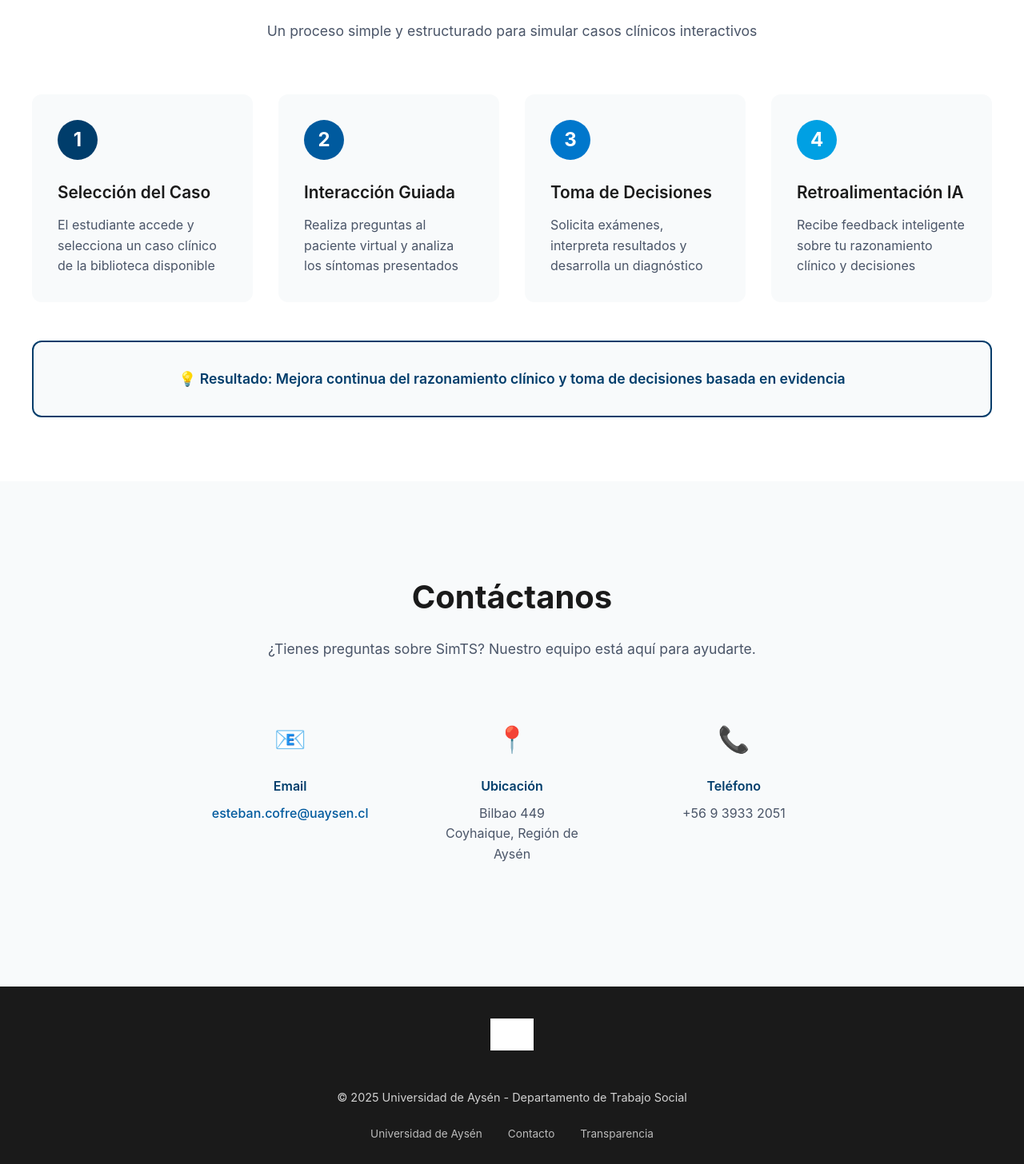
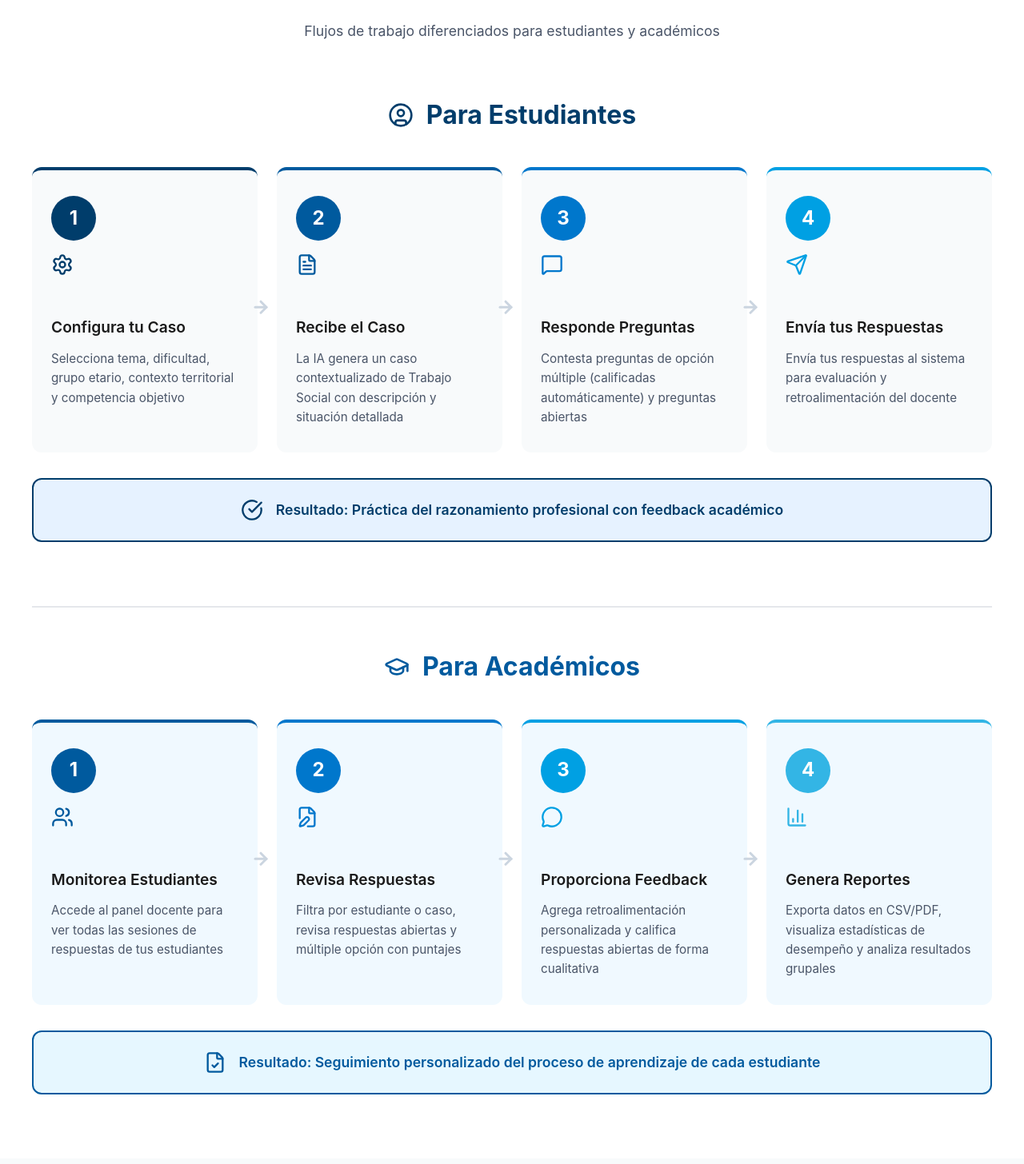
Before and after one commit to estebancofre-coy/simts, a React (Vite) app in the folder frontend/: page / in a window 1280 px wide. Shown: the part 1474-2930 px from the top of the page at 80% size. Built offline with nearby package versions, Linux system fonts and the light colour scheme; no server answers; grey boxes are pictures that could not be loaded.

Commit message:
refactor: Redesign workflow section with accurate Social Work processes - separate student and teacher flows with lucide-react icons and arrow connectors

```diff
--- a/frontend/src/Landing.jsx
+++ b/frontend/src/Landing.jsx
@@ -1,5 +1,6 @@
 import { useState } from 'react'
 import { useNavigate } from 'react-router-dom'
+import { UserCircle, Settings, FileText, MessageSquare, Send, CheckCircle, GraduationCap, Users, FileEdit, BarChart3, FileCheck, MessageCircle, ArrowRight } from 'lucide-react'
 
 export default function Landing() {
   const navigate = useNavigate()
@@ -237,56 +238,90 @@ export default function Landing() {
               maxWidth: '700px',
               margin: '0 auto'
             }}>
-              Un proceso simple y estructurado para simular casos clínicos interactivos
+              Flujos de trabajo diferenciados para estudiantes y académicos
             </p>
+          </div>
+
+          {/* Workflow para Estudiantes */}
+          <div style={{ marginBottom: '5rem' }}>
+            <div style={{
+              display: 'flex',
+              alignItems: 'center',
+              gap: '1rem',
+              marginBottom: '2.5rem',
+              justifyContent: 'center'
+            }}>
+              <UserCircle size={32} color="#003d6b" />
+              <h3 style={{
+                fontSize: '2rem',
+                color: '#003d6b',
+                fontWeight: '700',
+                margin: 0
+              }}>
+                Para Estudiantes
+              </h3>
             </div>
 
             <div style={{
               display: 'grid',
-            gridTemplateColumns: 'repeat(auto-fit, minmax(250px, 1fr))',
-            gap: '2rem',
-            marginBottom: '3rem'
+              gridTemplateColumns: 'repeat(auto-fit, minmax(220px, 1fr))',
+              gap: '1.5rem',
+              position: 'relative'
             }}>
               {[
                 {
                   step: '1',
-                title: 'Selección del Caso',
-                description: 'El estudiante accede y selecciona un caso clínico de la biblioteca disponible',
+                  icon: <Settings size={28} />,
+                  title: 'Configura tu Caso',
+                  description: 'Selecciona tema, dificultad, grupo etario, contexto territorial y competencia objetivo',
                   color: '#003d6b'
                 },
                 {
                   step: '2',
-                title: 'Interacción Guiada',
-                description: 'Realiza preguntas al paciente virtual y analiza los síntomas presentados',
+                  icon: <FileText size={28} />,
+                  title: 'Recibe el Caso',
+                  description: 'La IA genera un caso contextualizado de Trabajo Social con descripción y situación detallada',
                   color: '#005a9e'
                 },
                 {
                   step: '3',
-                title: 'Toma de Decisiones',
-                description: 'Solicita exámenes, interpreta resultados y desarrolla un diagnóstico',
+                  icon: <MessageSquare size={28} />,
+                  title: 'Responde Preguntas',
+                  description: 'Contesta preguntas de opción múltiple (calificadas automáticamente) y preguntas abiertas',
                   color: '#0077cc'
                 },
                 {
                   step: '4',
-                title: 'Retroalimentación IA',
-                description: 'Recibe feedback inteligente sobre tu razonamiento clínico y decisiones',
+                  icon: <Send size={28} />,
+                  title: 'Envía tus Respuestas',
+                  description: 'Envía tus respuestas al sistema para evaluación y retroalimentación del docente',
                   color: '#00a0e3'
                 }
-            ].map((item, index) => (
-              <div key={index} style={{
+              ].map((item, index, arr) => (
+                <div key={index} style={{ position: 'relative' }}>
+                  <div style={{
                     backgroundColor: '#f8fafb',
-                padding: '2rem',
+                    padding: '2rem 1.5rem',
                     borderRadius: '12px',
-                position: 'relative',
-                transition: 'transform 0.3s ease',
-                cursor: 'default'
+                    borderTop: `4px solid ${item.color}`,
+                    transition: 'all 0.3s ease',
+                    cursor: 'default',
+                    height: '100%',
+                    display: 'flex',
+                    flexDirection: 'column'
                   }}
-              onMouseEnter={(e) => e.currentTarget.style.transform = 'translateY(-5px)'}
-              onMouseLeave={(e) => e.currentTarget.style.transform = 'translateY(0)'}
+                  onMouseEnter={(e) => {
+                    e.currentTarget.style.transform = 'translateY(-5px)'
+                    e.currentTarget.style.boxShadow = '0 8px 24px rgba(0, 61, 107, 0.12)'
+                  }}
+                  onMouseLeave={(e) => {
+                    e.currentTarget.style.transform = 'translateY(0)'
+                    e.currentTarget.style.boxShadow = 'none'
+                  }}
                   >
                     <div style={{
-                  width: '50px',
-                  height: '50px',
+                      width: '56px',
+                      height: '56px',
                       borderRadius: '50%',
                       backgroundColor: item.color,
                       color: 'white',
@@ -295,46 +330,237 @@ export default function Landing() {
                       justifyContent: 'center',
                       fontSize: '1.5rem',
                       fontWeight: '700',
-                  marginBottom: '1.5rem'
+                      marginBottom: '1rem'
                     }}>
                       {item.step}
                     </div>
-                <h3 style={{
-                  fontSize: '1.3rem',
+                    <div style={{
+                      color: item.color,
+                      marginBottom: '1rem'
+                    }}>
+                      {item.icon}
+                    </div>
+                    <h4 style={{
+                      fontSize: '1.2rem',
                       marginBottom: '0.75rem',
                       color: '#1a1a1a',
                       fontWeight: '600'
                     }}>
                       {item.title}
-                </h3>
+                    </h4>
                     <p style={{
-                  fontSize: '1rem',
+                      fontSize: '0.95rem',
                       color: '#4a5568',
                       lineHeight: '1.6',
-                  margin: 0
+                      margin: 0,
+                      flexGrow: 1
                     }}>
                       {item.description}
                     </p>
                   </div>
+
+                  {/* Flecha de flujo */}
+                  {index < arr.length - 1 && (
+                    <div style={{
+                      position: 'absolute',
+                      right: '-1rem',
+                      top: '50%',
+                      transform: 'translateY(-50%)',
+                      zIndex: 1,
+                      display: window.innerWidth > 768 ? 'block' : 'none'
+                    }}>
+                      <ArrowRight size={24} color="#cbd5e0" strokeWidth={3} />
+                    </div>
+                  )}
+                </div>
               ))}
             </div>
 
-          {/* Visual Flow Indicator */}
+            {/* Resultado para Estudiantes */}
             <div style={{
+              marginTop: '2rem',
               textAlign: 'center',
-            padding: '2rem',
-            backgroundColor: '#f8fafb',
+              padding: '1.5rem',
+              backgroundColor: '#e6f2ff',
               borderRadius: '12px',
-            border: '2px solid #003d6b'
+              border: '2px solid #003d6b',
+              display: 'flex',
+              alignItems: 'center',
+              justifyContent: 'center',
+              gap: '1rem'
             }}>
+              <CheckCircle size={28} color="#003d6b" />
               <p style={{
                 fontSize: '1.1rem',
                 color: '#003d6b',
                 fontWeight: '600',
                 margin: 0
               }}>
-              💡 Resultado: Mejora continua del razonamiento clínico y toma de decisiones basada en evidencia
+                Resultado: Práctica del razonamiento profesional con feedback académico
               </p>
+            </div>
+          </div>
+
+          {/* Workflow para Docentes */}
+          <div style={{
+            padding: '3rem 0 0 0',
+            borderTop: '2px solid #e5e7eb'
+          }}>
+            <div style={{
+              display: 'flex',
+              alignItems: 'center',
+              gap: '1rem',
+              marginBottom: '2.5rem',
+              justifyContent: 'center'
+            }}>
+              <GraduationCap size={32} color="#005a9e" />
+              <h3 style={{
+                fontSize: '2rem',
+                color: '#005a9e',
+                fontWeight: '700',
+                margin: 0
+              }}>
+                Para Académicos
+              </h3>
+            </div>
+
+            <div style={{
+              display: 'grid',
+              gridTemplateColumns: 'repeat(auto-fit, minmax(220px, 1fr))',
+              gap: '1.5rem',
+              position: 'relative'
+            }}>
+              {[
+                {
+                  step: '1',
+                  icon: <Users size={28} />,
+                  title: 'Monitorea Estudiantes',
+                  description: 'Accede al panel docente para ver todas las sesiones de respuestas de tus estudiantes',
+                  color: '#005a9e'
+                },
+                {
+                  step: '2',
+                  icon: <FileEdit size={28} />,
+                  title: 'Revisa Respuestas',
+                  description: 'Filtra por estudiante o caso, revisa respuestas abiertas y múltiple opción con puntajes',
+                  color: '#0077cc'
+                },
+                {
+                  step: '3',
+                  icon: <MessageCircle size={28} />,
+                  title: 'Proporciona Feedback',
+                  description: 'Agrega retroalimentación personalizada y califica respuestas abiertas de forma cualitativa',
+                  color: '#00a0e3'
+                },
+                {
+                  step: '4',
+                  icon: <BarChart3 size={28} />,
+                  title: 'Genera Reportes',
+                  description: 'Exporta datos en CSV/PDF, visualiza estadísticas de desempeño y analiza resultados grupales',
+                  color: '#33b5e5'
+                }
+              ].map((item, index, arr) => (
+                <div key={index} style={{ position: 'relative' }}>
+                  <div style={{
+                    backgroundColor: '#f0f9ff',
+                    padding: '2rem 1.5rem',
+                    borderRadius: '12px',
+                    borderTop: `4px solid ${item.color}`,
+                    transition: 'all 0.3s ease',
+                    cursor: 'default',
+                    height: '100%',
+                    display: 'flex',
+                    flexDirection: 'column'
+                  }}
+                  onMouseEnter={(e) => {
+                    e.currentTarget.style.transform = 'translateY(-5px)'
+                    e.currentTarget.style.boxShadow = '0 8px 24px rgba(0, 90, 158, 0.12)'
+                  }}
+                  onMouseLeave={(e) => {
+                    e.currentTarget.style.transform = 'translateY(0)'
+                    e.currentTarget.style.boxShadow = 'none'
+                  }}
+                  >
+                    <div style={{
+                      width: '56px',
+                      height: '56px',
+                      borderRadius: '50%',
+                      backgroundColor: item.color,
+                      color: 'white',
+                      display: 'flex',
+                      alignItems: 'center',
+                      justifyContent: 'center',
+                      fontSize: '1.5rem',
+                      fontWeight: '700',
+                      marginBottom: '1rem'
+                    }}>
+                      {item.step}
+                    </div>
+                    <div style={{
+                      color: item.color,
+                      marginBottom: '1rem'
+                    }}>
+                      {item.icon}
+                    </div>
+                    <h4 style={{
+                      fontSize: '1.2rem',
+                      marginBottom: '0.75rem',
+                      color: '#1a1a1a',
+                      fontWeight: '600'
+                    }}>
+                      {item.title}
+                    </h4>
+                    <p style={{
+                      fontSize: '0.95rem',
+                      color: '#4a5568',
+                      lineHeight: '1.6',
+                      margin: 0,
+                      flexGrow: 1
+                    }}>
+                      {item.description}
+                    </p>
+                  </div>
+
+                  {/* Flecha de flujo */}
+                  {index < arr.length - 1 && (
+                    <div style={{
+                      position: 'absolute',
+                      right: '-1rem',
+                      top: '50%',
+                      transform: 'translateY(-50%)',
+                      zIndex: 1,
+                      display: window.innerWidth > 768 ? 'block' : 'none'
+                    }}>
+                      <ArrowRight size={24} color="#cbd5e0" strokeWidth={3} />
+                    </div>
+                  )}
+                </div>
+              ))}
+            </div>
+
+            {/* Resultado para Docentes */}
+            <div style={{
+              marginTop: '2rem',
+              textAlign: 'center',
+              padding: '1.5rem',
+              backgroundColor: '#e6f7ff',
+              borderRadius: '12px',
+              border: '2px solid #005a9e',
+              display: 'flex',
+              alignItems: 'center',
+              justifyContent: 'center',
+              gap: '1rem'
+            }}>
+              <FileCheck size={28} color="#005a9e" />
+              <p style={{
+                fontSize: '1.1rem',
+                color: '#005a9e',
+                fontWeight: '600',
+                margin: 0
+              }}>
+                Resultado: Seguimiento personalizado del proceso de aprendizaje de cada estudiante
+              </p>
+            </div>
           </div>
         </div>
       </section>
```
Also changed, not shown: 8 other files (tests, documents, lock files or other folders). Lines whose indentation alone changed are shown as unchanged.
